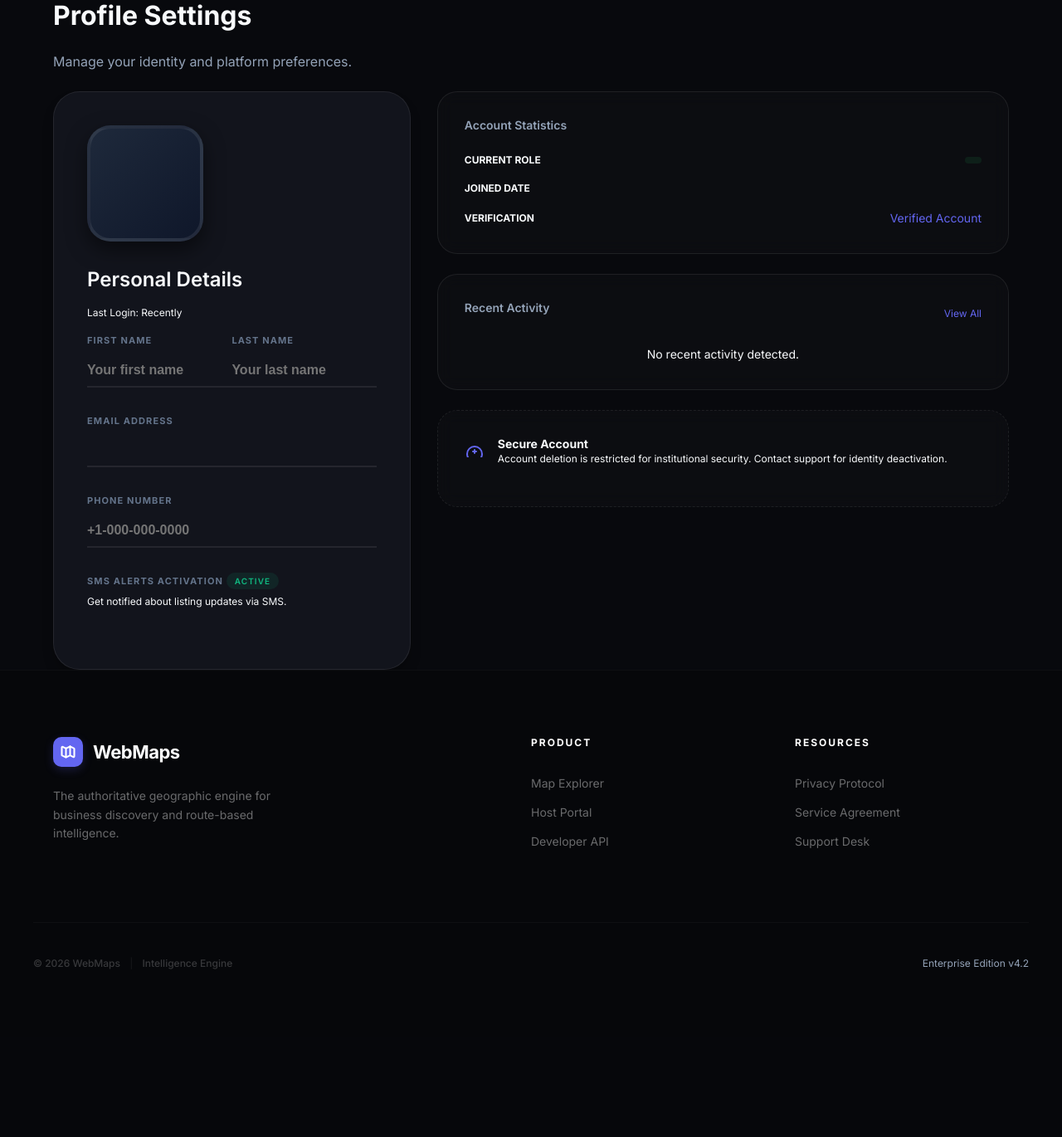
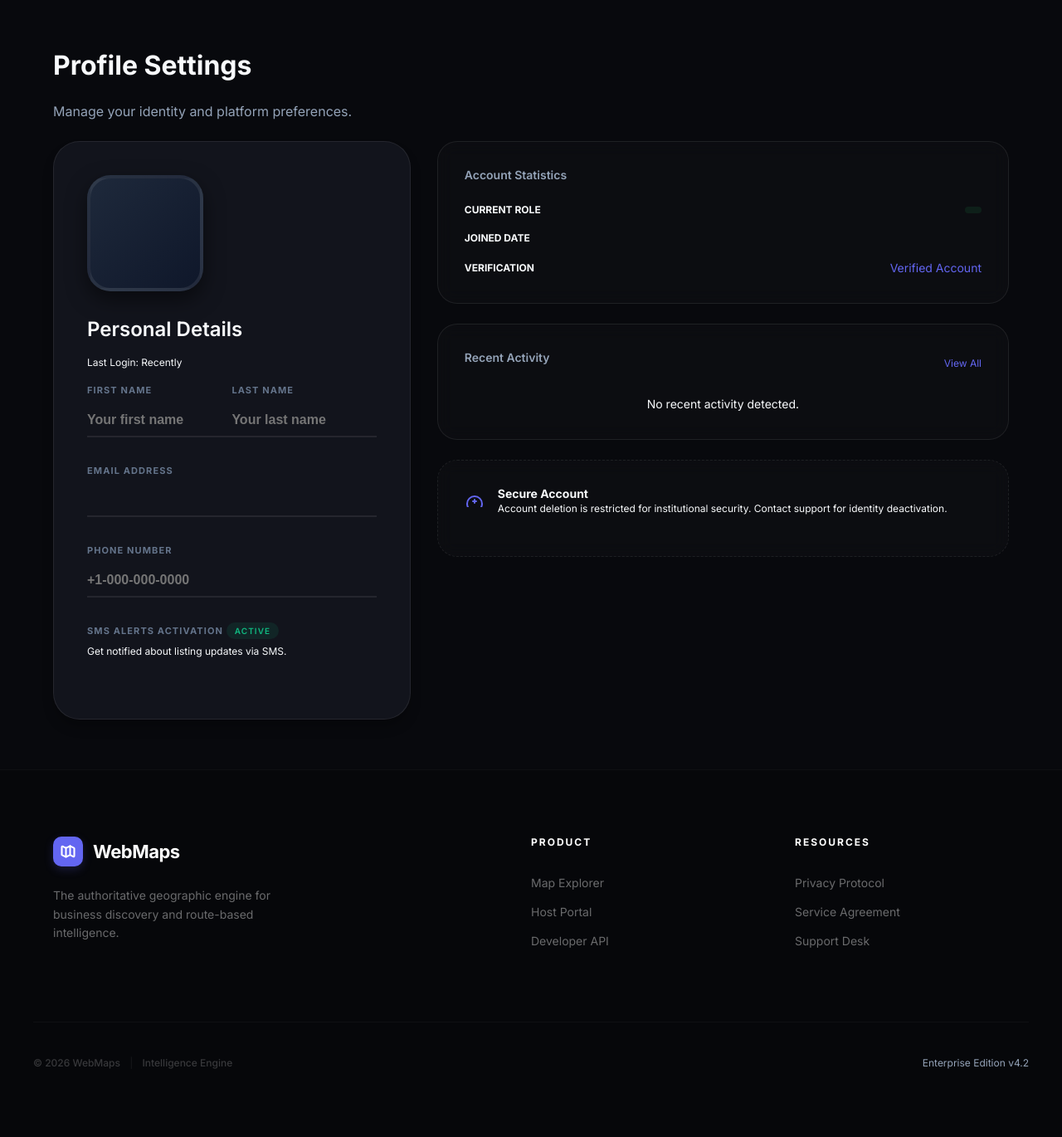
Before and after one commit to sureshdulupolai/WebMaps, a Django app: template templates/users/profile.html in a window 1280 px wide. Shown: the part 72-1442 px from the top of the page at 83% size. Before the commit the page ends 1240 px from the top, so only its background shows below. Run offline with Django 4.2, Linux system fonts and the light colour scheme; the template is opened without the code that fills it, so the values that code supplies are empty.

Commit message:
adding update on profile page UI

```diff
--- a/templates/users/profile.html
+++ b/templates/users/profile.html
@@ -4,7 +4,7 @@
 {% block title %}My Profile — WebMaps{% endblock %}
 
 {% block content %}
-<div class="container container-lg py-12">
+<div class="container container-lg" style="padding-top: 60px; padding-bottom: 60px;">
   <div class="page-header mb-10">
     <h1 class="page-title">Profile Settings</h1>
     <p class="text-secondary">Manage your identity and platform preferences.</p>
```
Also changed, not shown: 1 other file.
